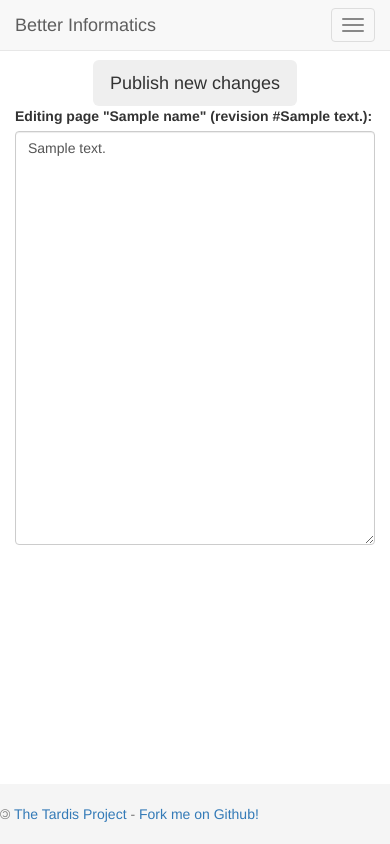
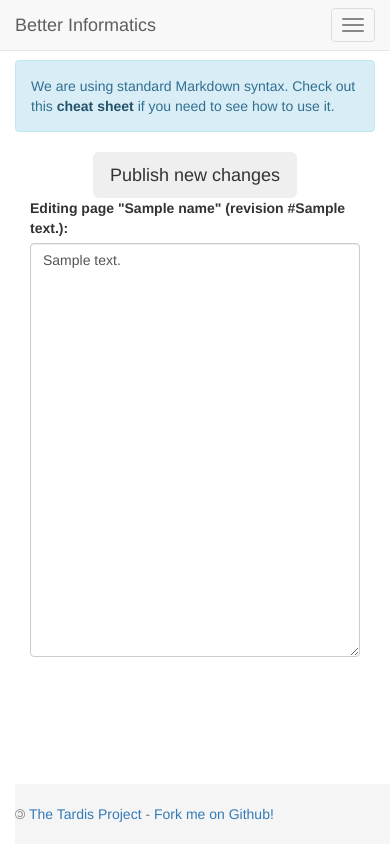
Before and after one commit to compsoc-edinburgh/betterinformatics-flask, a Flask app: template betterinformatics/templates/edit.html in a window 390 px wide; the page is wider, and only the part inside the window is pictured. Run offline with Flask 2, Linux system fonts and the light colour scheme; the template is opened without the code that fills it: most values are stand-ins (such as "Sample title", 1, 10 or a date in 2020); parts of the project's set-up code (start-up, migrations or seed data) failed here and were passed over; some libraries are stand-ins or nearby versions.

Commit message:
Add markdown warning on top of textarea

```diff
--- a/betterinformatics/templates/edit.html
+++ b/betterinformatics/templates/edit.html
@@ -42,6 +42,18 @@
         </nav>
 
         <div class="container">
+            <div class="row">
+                <div class="col-md-offset-2 col-md-8">
+                <div class="alert alert-info"  role="alert">
+                    We are using standard Markdown syntax. Check out this
+                    <a class="alert-link"
+                       href="https://github.com/adam-p/markdown-here/wiki/Markdown-Cheatsheet">
+                        cheat sheet
+                    </a> if you need to see how to use it.
+                </div>
+            </div>
+        </div>
+        <div class="container">
             <form action="/pages/{{name}}/edit/publish" method="post">
                 <div class="row">
                     <div class="col-md-12 text-center">
@@ -52,7 +64,7 @@
                     </div>
                 </div>
                 <div class="row">
-                    <div class="col-sm-offset-2 col-md-8">
+                    <div class="col-md-offset-2 col-md-8">
                         <div class="md-input">
                             <form class="form" role="form">
                                 <div class="form-group">
```
